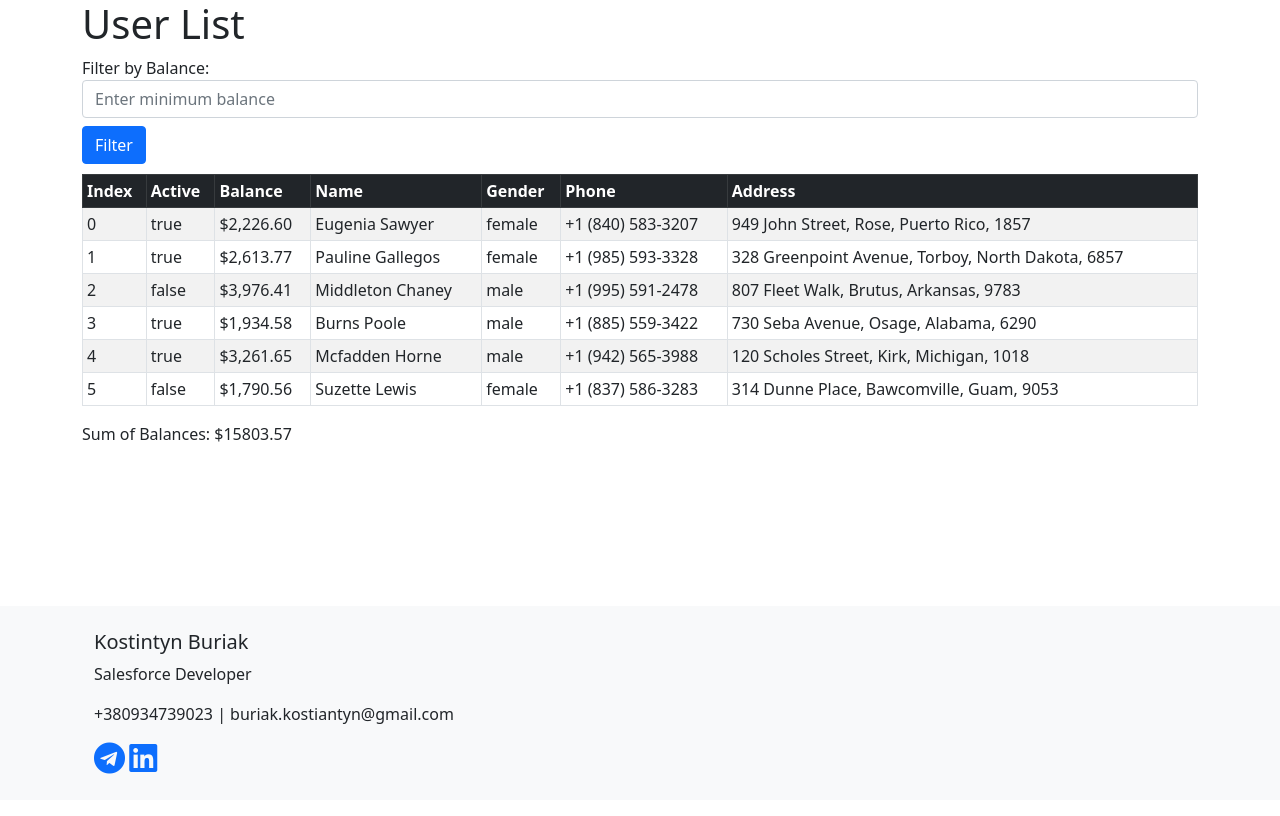
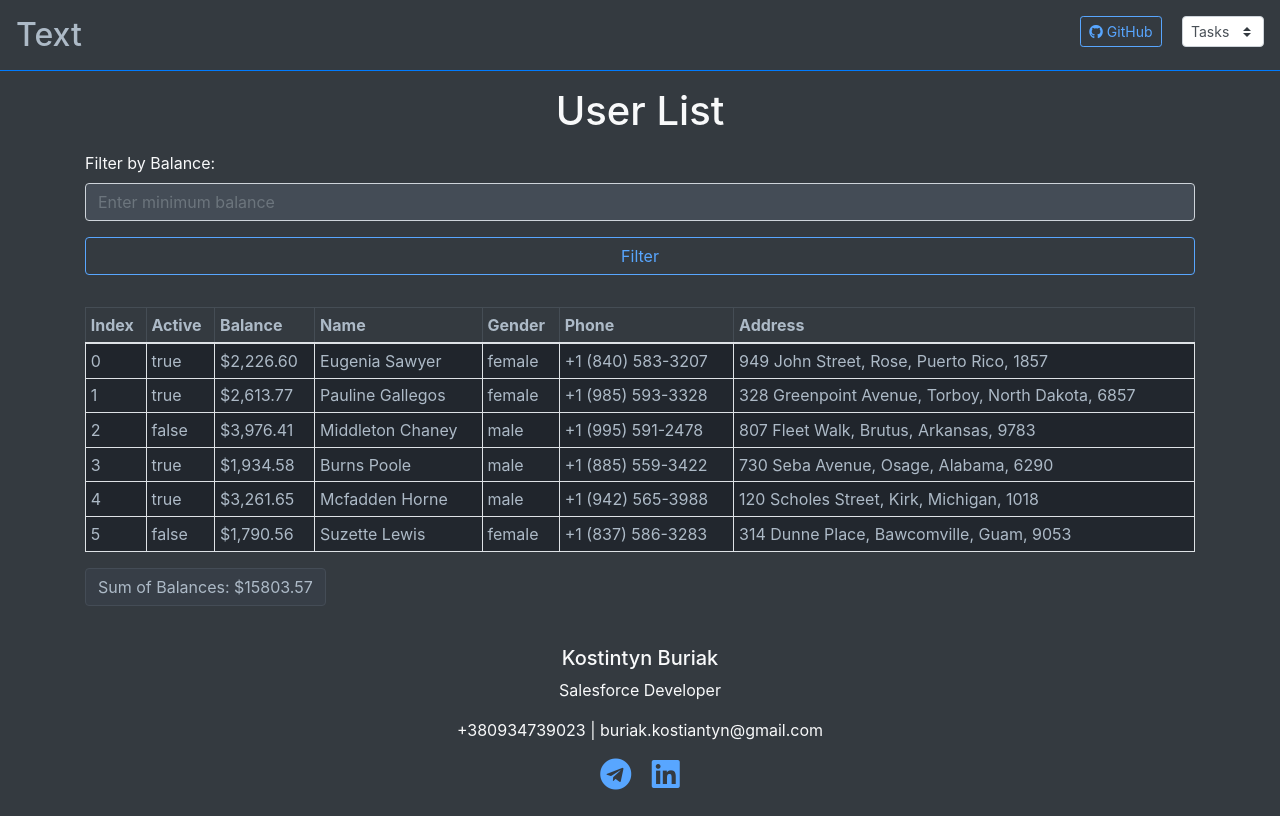
Before and after one commit to Koslan/Buriak--Front-end-Pro--2023.6.17, a plain HTML site: page index.html in a window 1280 px wide. Drawn offline with nearby package versions, Linux system fonts and the light colour scheme.

Commit message:
update color theme

```diff
--- a/index.html
+++ b/index.html
@@ -1,27 +1,43 @@
-<!doctype html>
+<!DOCTYPE html>
 <html lang="en">
 
 <head>
-  <meta charset="utf-8">
-  <meta name="viewport" content="width=device-width, initial-scale=1">
+  <meta charset="UTF-8">
+  <meta name="viewport" content="width=device-width, initial-scale=1.0">
 
-  <link href="https://cdn.jsdelivr.net/npm/bootstrap@5.0.0-beta3/dist/css/bootstrap.min.css" rel="stylesheet">
+  <link rel="stylesheet" href="https://stackpath.bootstrapcdn.com/bootstrap/4.3.1/css/bootstrap.min.css">
   <link rel="stylesheet" href="https://cdnjs.cloudflare.com/ajax/libs/font-awesome/5.15.3/css/all.min.css">
 
   <link rel="stylesheet" href="style.css">
+  <title>My Project</title>
 </head>
 
-<body>
+<body class="bg-dark text-light">
+  <header class="d-flex justify-content-between p-3 bg-dark border-bottom border-primary">
+    <h2 class="mb-0">Text</h2>
+    <div>
+      <a id="github-link" href="" target="_blank" class="btn btn-outline-light btn-sm">
+        <i class="fab fa-github"></i> GitHub
+      </a>
+      <select class="custom-select custom-select-sm w-auto ml-3">
+        <option selected>Tasks</option>
+        <option value="1">Task 1</option>
+        <option value="2">Task 2</option>
+        <option value="3">Task 3</option>
+      </select>
+    </div>
+  </header>
+
   <div class="container">
-    <h1>User List</h1>
+    <h1 class="text-center my-3">User List</h1>
 
-    <div class="form-group">
+    <div class="form-group my-3">
       <label for="balance-input">Filter by Balance:</label>
       <input type="text" id="balance-input" class="form-control" placeholder="Enter minimum balance">
-      <button class="btn btn-primary mt-2" onclick="filterUsers()">Filter</button>
+      <button class="btn btn-primary btn-dark my-3" onclick="filterUsers()">Filter</button>
     </div>
 
-    <table class="table table-bordered table-striped table-sm">
+    <table class="table table-bordered table-striped table-sm my-3">
       <thead class="table-dark">
         <tr>
           <th>Index</th>
@@ -37,14 +53,14 @@
       </tbody>
     </table>
 
-    <div>
-      <label id="sum-label"></label>
+    <div class="my-3">
+      <button id="sum-label" class="btn btn-dark text-center"></button>
     </div>
 
   </div>
 
 
-  <footer class="bg-light text-center text-lg-start">
+  <footer class="bg-dark text-light text-center text-lg-start">
     <div class="container p-4">
       <h5 class="text">Kostintyn Buriak</h5>
       <p>Salesforce Developer</p>
--- a/script.js
+++ b/script.js
@@ -40,3 +40,14 @@ function calculateSum() {
 
 generateTable(users);
 calculateSum();
+
+
+window.onload = function () {
+    const currentPageUrl = window.location.href;
+    const username = currentPageUrl.split('/')[2].split('.')[0];
+    const repoName = currentPageUrl.split('/')[3];
+
+    const githubRepoUrl = `https://github.com/${username}/${repoName}`;
+
+    document.getElementById('github-link').href = githubRepoUrl;
+  };
--- a/style.css
+++ b/style.css
@@ -1,28 +1,47 @@
-html,
-body {
-    height: 100%;
+body, header, table, .footer p {
+    color: #adbac7; /* Text color */
+    background-color: #22272e; /* Background color */
   }
 
-body {
-    display: flex;
-    flex-direction: column;
+  h2, th, td {
+    color: #adbac7; /* Text color, same as Sum of Balances button */
   }
 
-.center-screen {
-    position: relative;
-    top: 50%;
-    left: 50%;
-    transform: translate(-50%, -50%);
+  table {
+    border-color: #373e47; /* Border color */
+    color: #adbac7
   }
 
-.container {
-    flex: 1 0 auto;
+  a, .btn {
+    color: #58a6ff; /* Accent color */
+    border-color: #58a6ff; /* Accent color */
   }
 
-footer {
-    flex-shrink: 0;
+  a:hover, .btn:hover {
+    color: #1f6feb; /* Accent hover color */
+    border-color: #1f6feb; /* Accent hover color */
   }
 
-.form-group {
-    margin-bottom: 10px;
+  select, #sum-label {
+    color: #adbac7; /* Text color */
+    background-color: #373e47; /* Input background color */
+    border-color: #444c56; /* Input border color */
   }
+
+  #balance-input {
+    background-color: #444c56; /* Darker input field */
+  }
+
+  .btn-primary {
+    width: 100%; /* Makes the button wider */
+  }
+
+  .footer {
+    position: absolute;
+    bottom: 0;
+    width: 100%;
+    height: 2.5rem;
+    line-height: 2.5rem;
+    background-color: #22272e; /* Footer background color to match body and header */
+    color: #8b949e; /* Subdued text color */
+  }
```
Lines whose indentation alone changed are shown as unchanged.
